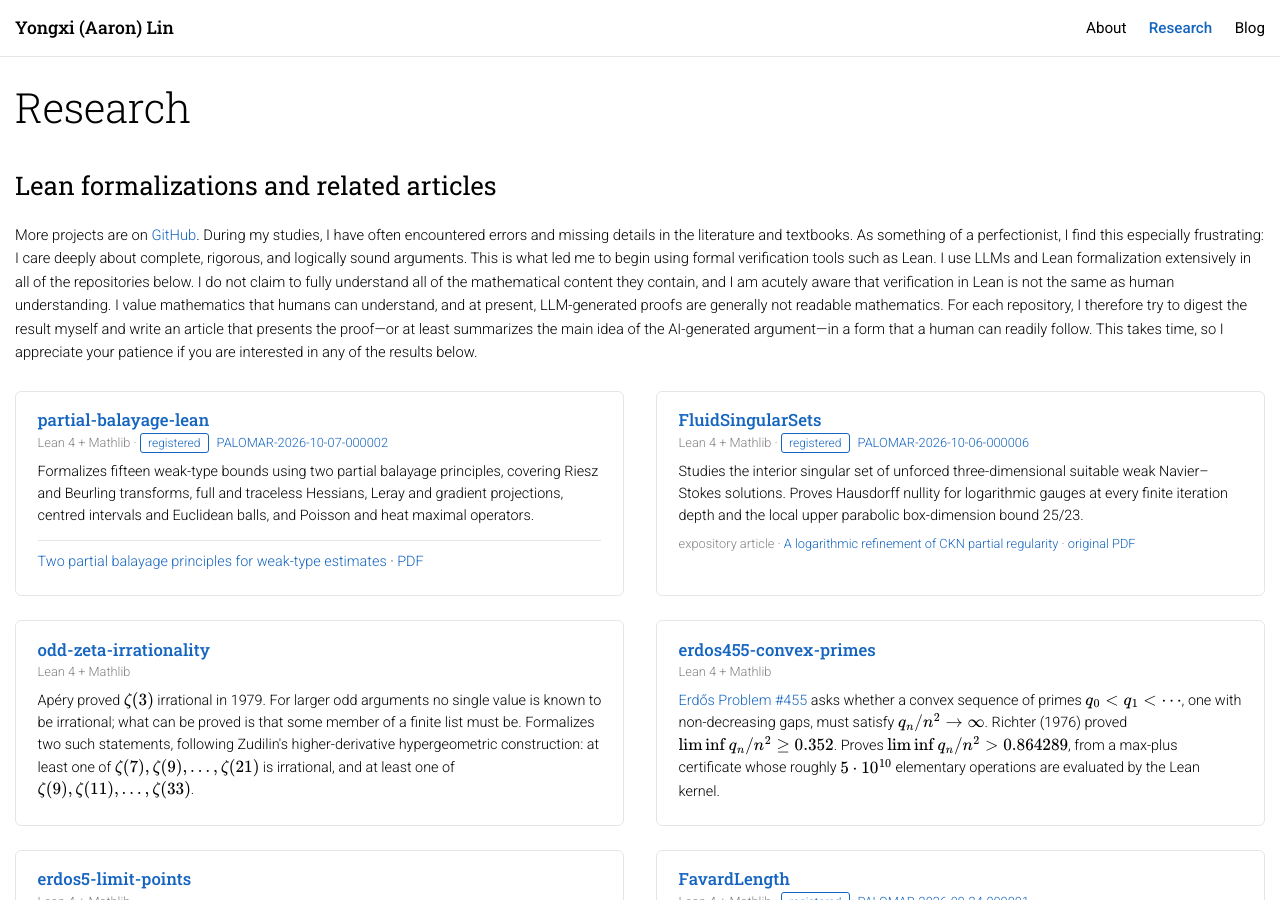
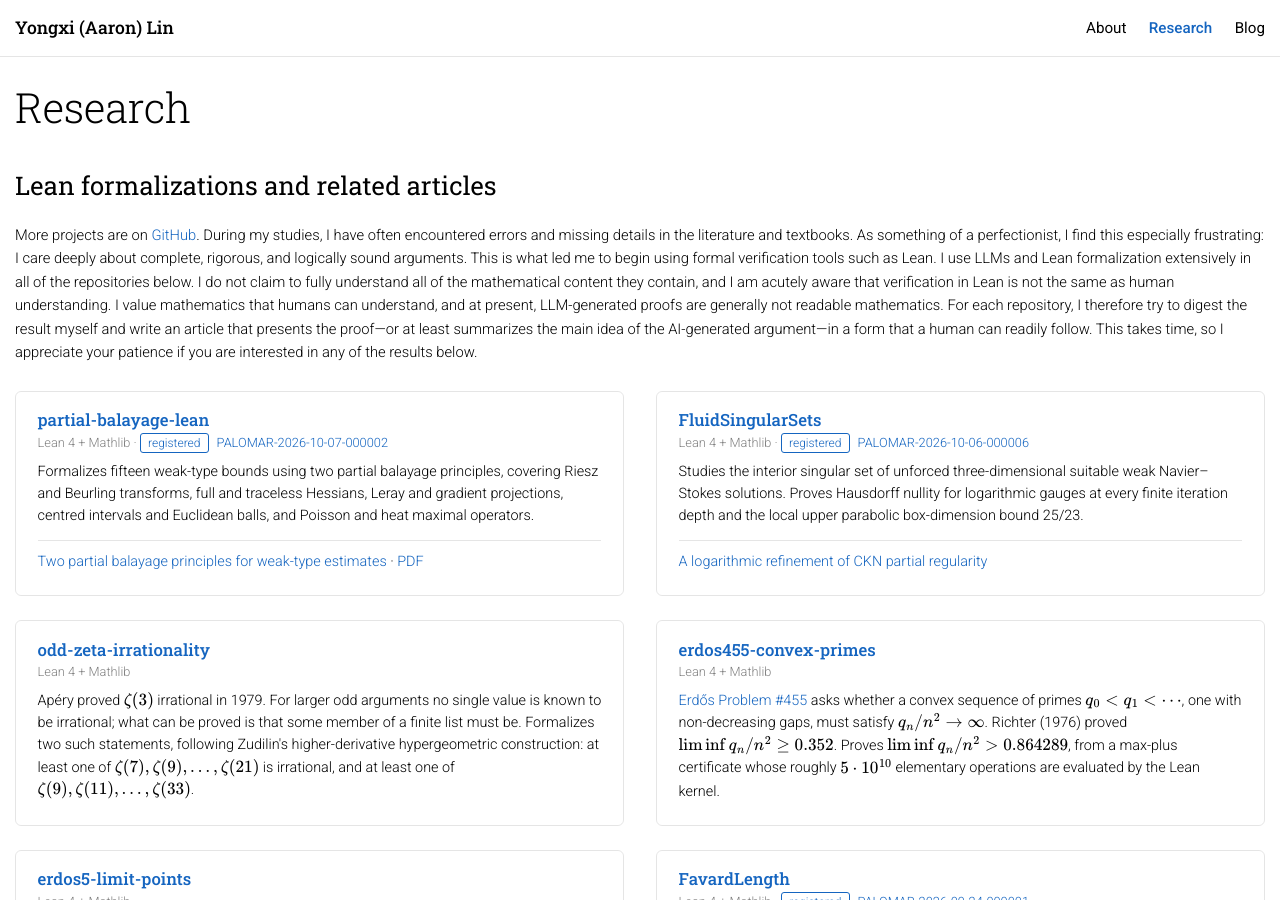
Before and after one commit to CoolRmal/coolrmal.github.io, a Jekyll site: the page built from research.md, in a window 1280 px wide and 900 px high. Built offline with Jekyll 4.4.1, drawn with Linux system fonts in a browser that asks for light colours; formulas are drawn with MathJax 3.

Commit message:
Match FluidSingularSets article link styling and remove card PDF link (#6)

```diff
--- a/research.md
+++ b/research.md
@@ -50,7 +50,9 @@ nav: research
     Proves Hausdorff nullity for logarithmic gauges at every finite iteration depth and the local
     upper parabolic box-dimension bound 25/23.
   </p>
-  <p class="entry-meta">expository article &middot; <a href="{{ '/articles/logarithmic-refinement-ckn/' | relative_url }}">A logarithmic refinement of CKN partial regularity</a> &middot; <a href="{{ '/assets/papers/logarithmic-refinement-ckn-original.pdf' | relative_url }}">original PDF</a></p>
+  <p class="article-links">
+    <a href="{{ '/articles/logarithmic-refinement-ckn/' | relative_url }}">A logarithmic refinement of CKN partial regularity</a>
+  </p>
 </div>
 
 <div class="repo-card">
```
